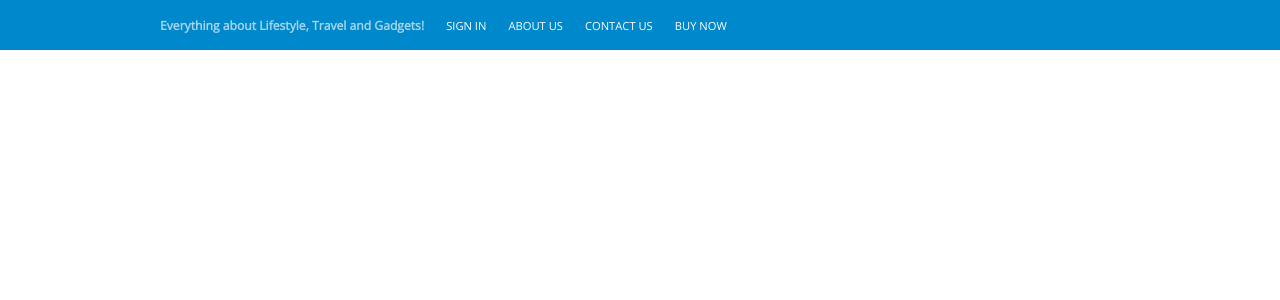
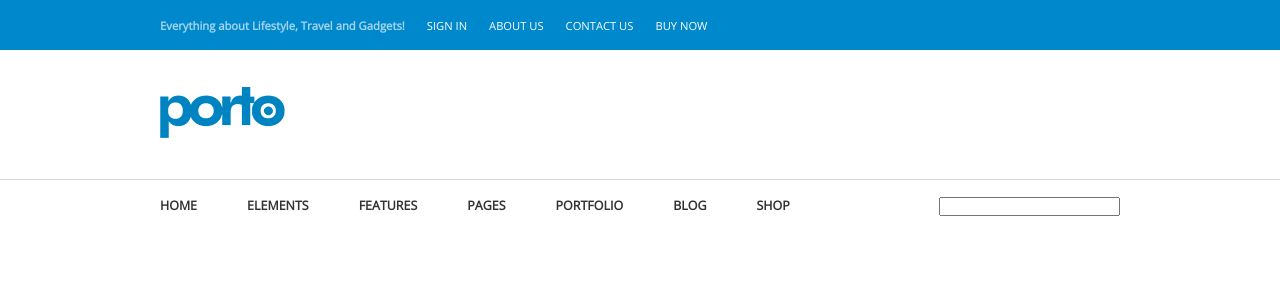
Before and after one commit to serborbone/proj-html-vuejs, a Vue app: page / in a window 1280 px wide. Shown: the top 300 px of the page. Built offline with nearby package versions, Linux system fonts and the light colour scheme.

Commit message:
header in progress

```diff
--- a/src/assets/style/headerPorto.scss
+++ b/src/assets/style/headerPorto.scss
@@ -11,13 +11,13 @@
   }
 
   .top-nav-title {
-    font-size: 0.38em;
+    font-size: 0.47em;
     color: #A2D4EC;
   }
 
   //Navbar top link menu
   .t-nav-li {
-    margin-left: 11px;
+    margin-left: 10px;
     ul {
       display: flex;
       align-items: center;
@@ -27,13 +27,61 @@
         list-style: none;
         text-transform: uppercase;
         display: inline-block;
+        margin-left: 2px;
 
         a {
           text-decoration: none;
           color: #fff;
-          padding: 10px 11px;
+          padding: 10px 10px;
         }
       }
     }
   }
+
 }
+
+#logo-section {
+    height: 130px;
+    border-bottom: 1px solid #D6D6D6;
+    display: flex;
+    align-items: center;
+
+    img {
+      width: 125px;
+    }
+
+}
+
+#bottom-nav {
+
+  height: 50px;
+  display: flex;
+  justify-content: space-between;
+  align-items: center;
+
+  .left-nav-link {
+    text-transform: uppercase;
+    font-weight: 600;
+    font-size: 0.78em;
+
+    ul {
+      li {
+        display: inline-block;
+        list-style: none;
+        margin-right: 30px;
+
+        a {
+          color: #333333;
+          text-decoration: none;
+          padding: 10px;
+        }
+
+        .pl-0 {
+          padding-left: 0;
+        }
+      }
+
+    }
+  }
+
+}
--- a/src/components/headerPorto.vue
+++ b/src/components/headerPorto.vue
@@ -1,7 +1,7 @@
 <template>
   <header>
       <!-- BLUE BAR con Navbar superiore header -->
-      <div id="top-nav">
+      <section id="top-nav">
         <div class="t-nav-wrap container-w75">
 
             <div class="top-nav-title">
@@ -21,8 +21,43 @@
             </nav>
 
         </div>
+      </section>
+
+      <!-- LOGO PORTO -->
+      <section>
+          <div id="logo-section">
+
+              <div class="container-w75">
+                  <img src="../assets/img/logo-default-slim.png" alt="logo Porto">
+              </div>
 
           </div>
+      </section>
+
+      <!-- MENU NAV con Searchbar -->
+      <section>
+          <div id="bottom-nav" class="container-w75">
+
+              <div class="left-nav-link">
+                  <ul>
+                      <li><a href="" class="pl-0">Home</a></li>
+                      <li><a href="">Elements</a></li>
+                      <li><a href="">Features</a></li>
+                      <li><a href="">Pages</a></li>
+                      <li><a href="">Portfolio</a></li>
+                      <li><a href="">Blog</a></li>
+                      <li><a href="">Shop</a></li>
+
+                  </ul>
+              </div>
+
+              <div class="right-searchbar">
+                  <input type="search">
+              </div>
+
+          </div>
+      </section>
+
   </header>
 </template>
 
```
Also changed, not shown: src/assets/img/logo-default-slim.png (added). Lines whose indentation alone changed are shown as unchanged.
